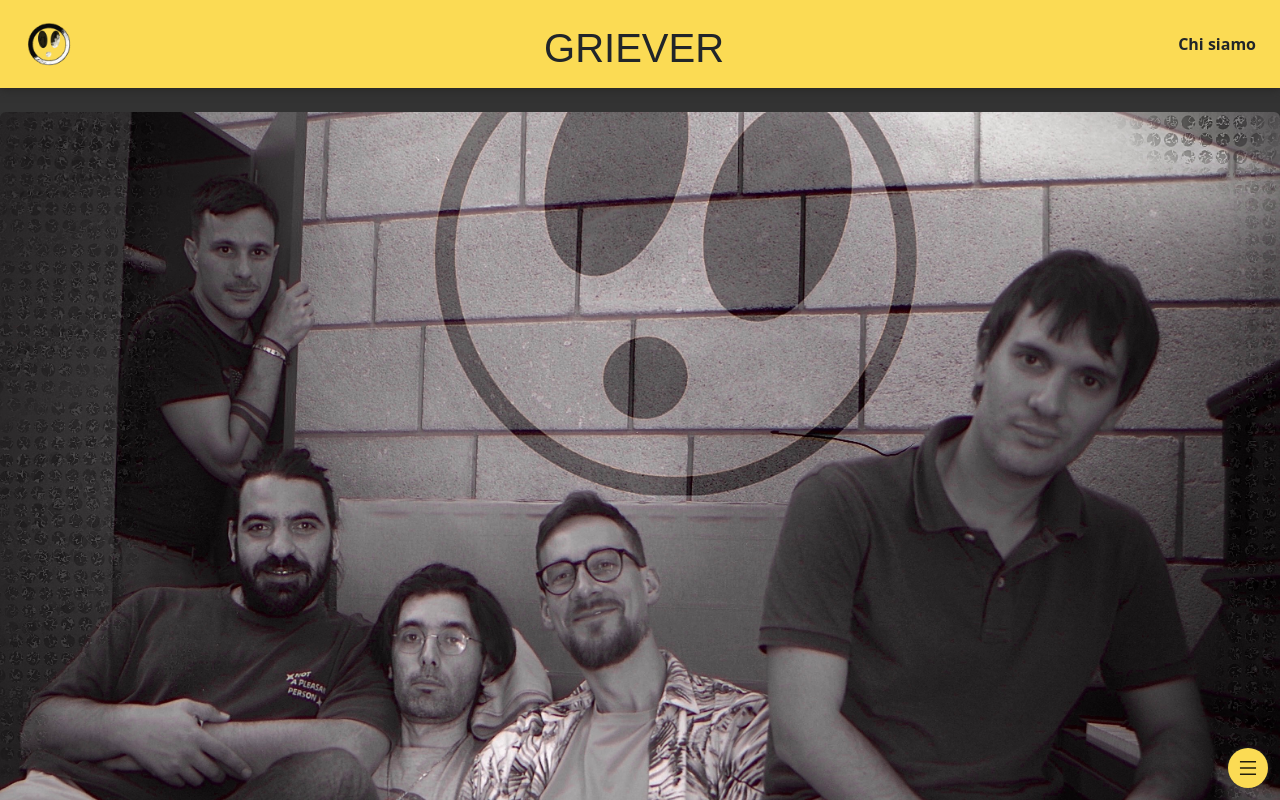
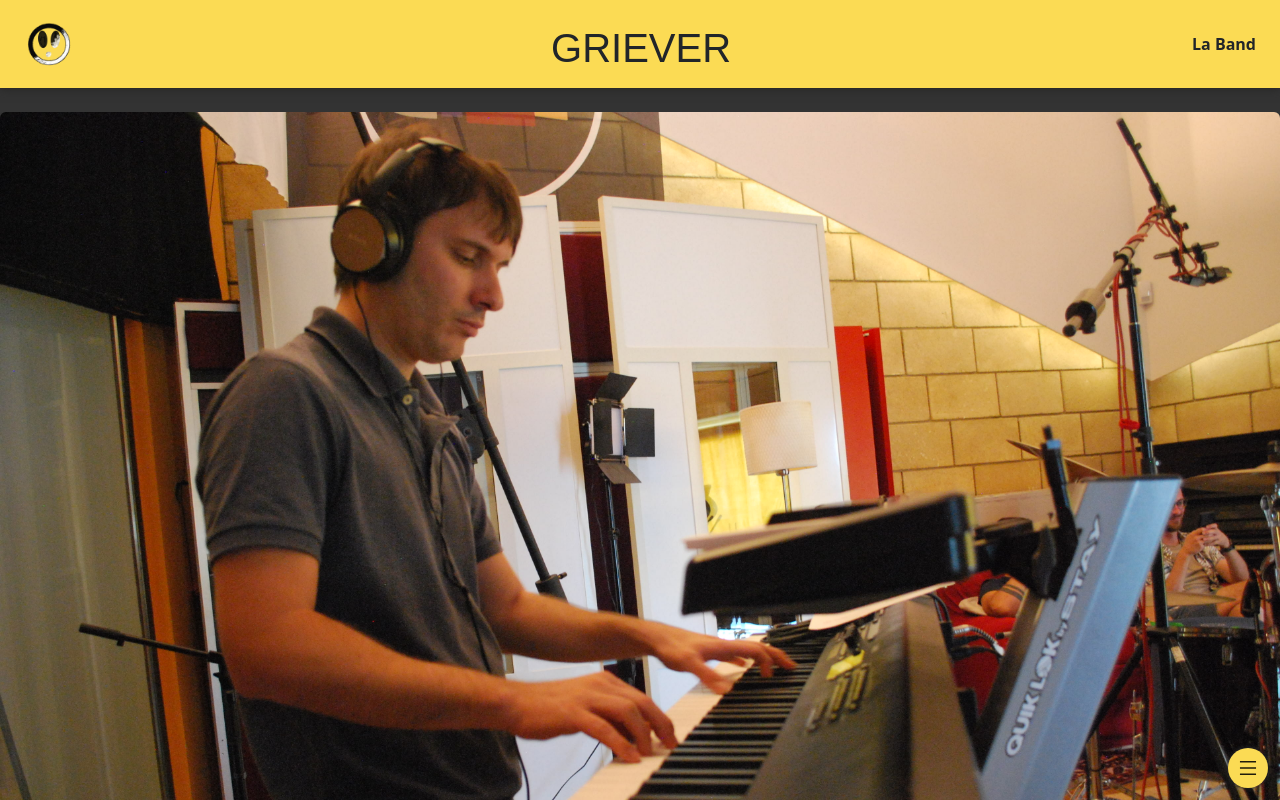
Before and after one commit to mattiacoli/Griever_webapp, a React (Vite) app: page / in a window 1280 px wide. Shown: the top 800 px of the page. Built offline with nearby package versions, Linux system fonts and the light colour scheme; a web font is replaced by a local one.

Commit message:
feat: update Header link text, enable autoplay in Slider, and adjust social link styles in Homepage

```diff
--- a/src/components/Header.jsx
+++ b/src/components/Header.jsx
@@ -12,7 +12,7 @@ export default function Header() {
 
         <div className="utils d-flex gap-1">
           <Link to="/bio" className="utils_link">
-            Chi siamo
+            La Band
           </Link>
         </div>
 
--- a/src/components/Slider.jsx
+++ b/src/components/Slider.jsx
@@ -12,7 +12,7 @@ export default function Slider() {
         slidesPerView={1}
         loop={true}
         scrollbar={{ draggable: true }}
-      //autoplay={{ delay: 2500, disableOnInteraction: false }}
+        autoplay={{ delay: 2500, disableOnInteraction: false }}
       >
         {slides.map((slide) => (
           <SwiperSlide key={slide.id}>
--- a/src/index.css
+++ b/src/index.css
@@ -67,6 +67,7 @@ main {
 
   .socials {
     a {
+      font-size: 2rem;
       color: var(--primary-color);
     }
   }
--- a/src/pages/Homepage.jsx
+++ b/src/pages/Homepage.jsx
@@ -13,21 +13,21 @@ export default function Homepage() {
         <p>Benvenuti nella pagina dei ragazzi timidi</p>
       </div> */}
 
-      <section className="slider">
-        <Slider />
-      </section>
+      <Slider />
+
+
 
 
       <section className="socials my-3">
         <h2 className="text-center">FOLLOW US</h2>
         <div className="social-icons text-center">
-          <a href="https://open.spotify.com/artist/2QXqvD5l5HpnpS95kcEvl3?si=g9vfIxaXTp2FfCNwLUhhaw" className="mx-3" style={{ fontSize: "2rem" }}>
+          <a href="https://open.spotify.com/artist/2QXqvD5l5HpnpS95kcEvl3?si=g9vfIxaXTp2FfCNwLUhhaw" className="mx-3">
             <i className="bi bi-spotify"></i>
           </a>
-          <a href="https://instagram.com/griever_it?igshid=MTIyMzRjYmRlZg==" className="mx-3" style={{ fontSize: "2rem" }} >
+          <a href="https://instagram.com/griever_it?igshid=MTIyMzRjYmRlZg==" className="mx-3">
             <i className="bi bi-instagram"></i>
           </a>
-          <a href="https://www.youtube.com/@griever_it" className="mx-3" style={{ fontSize: "2rem" }} >
+          <a href="https://www.youtube.com/@griever_it" className="mx-3">
             <i className="bi bi-youtube"></i>
           </a>
         </div>
```
